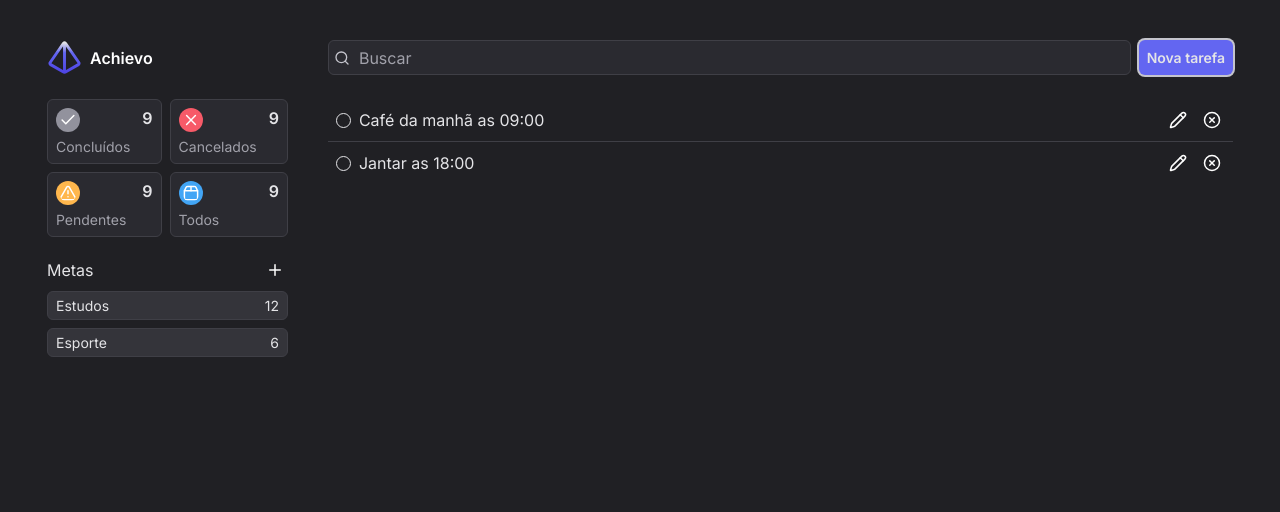
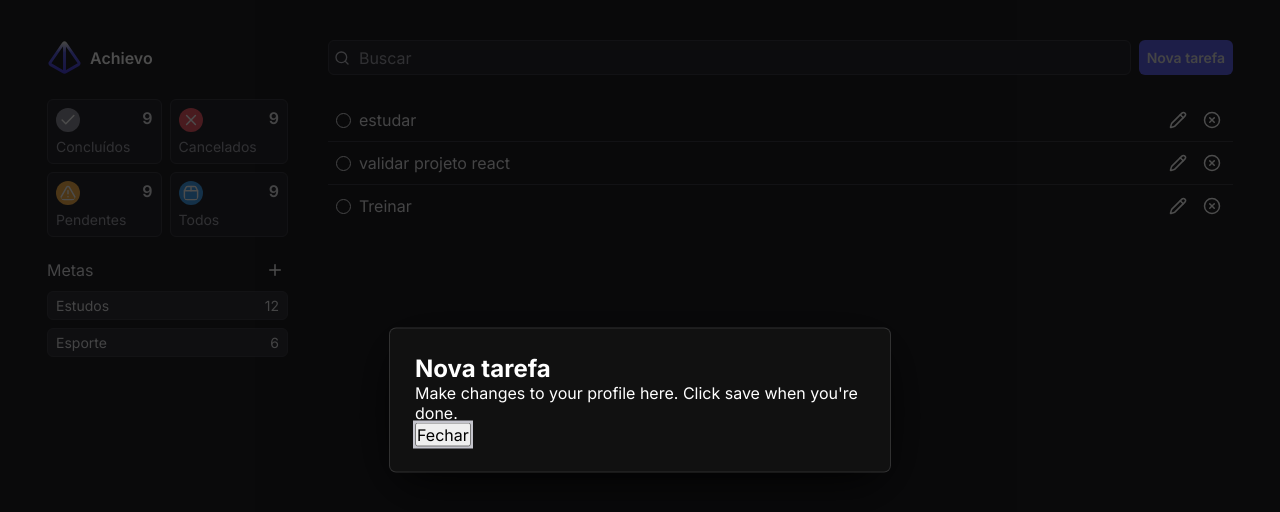
Before and after one commit to luisgustavoTbarbosa/achievo, a React (Vite) app: page / in a window 1280 px wide. Both pictures are taken after a click on the button "Nova tarefa". Shown: the top 512 px of the page. Built offline with nearby package versions, Linux system fonts and the light colour scheme.

Commit message:
feat: dialog component

```diff
--- a/package.json
+++ b/package.json
@@ -10,8 +10,10 @@
     "preview": "vite preview"
   },
   "dependencies": {
+    "@radix-ui/react-dialog": "^1.1.6",
     "lucide": "^0.471.0",
     "lucide-react": "^0.471.1",
+    "radix-ui": "^1.1.3",
     "react": "^18.3.1",
     "react-dom": "^18.3.1",
     "styled-components": "^6.1.14"
--- a/src/components/NewTask/index.tsx
+++ b/src/components/NewTask/index.tsx
@@ -1,9 +1,24 @@
-import { NewTaskButton } from "./style";
+import { Dialog } from "radix-ui";
+import { NewTaskButton, DialogOverlay, DialogContent } from "./style";
 
 export function NewTask () {
   return (
-    <NewTaskButton>
-      Nova tarefa
-    </NewTaskButton>
+    <Dialog.Root>
+      <Dialog.Trigger asChild>
+        <NewTaskButton>
+          Nova tarefa
+        </NewTaskButton>
+      </Dialog.Trigger>
+      <Dialog.Portal>
+        <DialogOverlay />
+        <DialogContent>
+          <Dialog.Title>Nova tarefa</Dialog.Title>
+          <Dialog.Description>
+            Make changes to your profile here. Click save when you're done.
+          </Dialog.Description>
+          <Dialog.Close>Fechar</Dialog.Close>
+        </DialogContent>
+      </Dialog.Portal>
+    </Dialog.Root>
   )
 }
--- a/src/components/NewTask/style.ts
+++ b/src/components/NewTask/style.ts
@@ -1,4 +1,27 @@
 import styled from "styled-components";
+import { Dialog } from "radix-ui";
+
+export const DialogOverlay = styled(Dialog.Overlay)`
+  background-color: #000000b3;
+	position: fixed;
+	inset: 0;
+	animation: overlayShow 150ms cubic-bezier(0.16, 1, 0.3, 1);
+`
+
+export const DialogContent = styled(Dialog.Content)`
+	background-color: #111;
+	border-radius: 6px;
+	box-shadow: 0 0 0 1px color-mix(in oklab, #ffffff2c, #3a3a3a 25%),0 12px 60px #0003,0 16px 64px #0006,0 16px 36px -20px #000000e6;
+	position: fixed;
+	top: 50%;
+	left: 50%;
+	transform: translate(-50%, -50%);
+	width: 90vw;
+	max-width: 500px;
+	max-height: 85vh;
+	padding: 25px;
+	animation: contentShow 150ms cubic-bezier(0.16, 1, 0.3, 1);
+`
 
 export const NewTaskButton = styled.button`
   display: flex;
--- a/src/components/TasksList/index.tsx
+++ b/src/components/TasksList/index.tsx
@@ -2,12 +2,35 @@ import { CircleX, Pencil } from "lucide-react";
 import { TasksListContainer } from "./style";
 
 export function TasksList () {
+  const tasksDb = [
+    {
+      id: 0,
+      title: 'estudar',
+      status: 'in_progress',
+      tag: 'estudos'
+    },
+    {
+      id: 1,
+      title: 'validar projeto react',
+      status: 'in_progress',
+      tag: 'estudos'
+    },
+    {
+      id: 2,
+      title: 'Treinar',
+      status: 'in_progress',
+      tag: 'Saúde'
+    }
+  ]
+
   return (
     <TasksListContainer>
-      <li>
+      {tasksDb.map(task => {
+        return (
+          <li key={task.id}>
             <div>
               <input type="checkbox" />
-          <p>Café da manhã as 09:00</p>
+              <p>{task.title}</p>
             </div>
             <div>
               <button>
@@ -18,20 +41,8 @@ export function TasksList () {
               </button>
             </div>
           </li>
-      <li>
-        <div>
-          <input type="checkbox" />
-          <p>Jantar as 18:00</p>
-        </div>
-        <div>
-          <button>
-            <Pencil color="#FFFFFF" size={18} />
-          </button>
-          <button className="remove">
-            <CircleX color="#FFFFFF" size={18} />
-          </button>
-        </div>
-      </li>
+        )
+      })}
     </TasksListContainer>
   )
 }
```
Also changed, not shown: 1 other file (tests, documents, lock files or other folders). Lines whose indentation alone changed are shown as unchanged.
